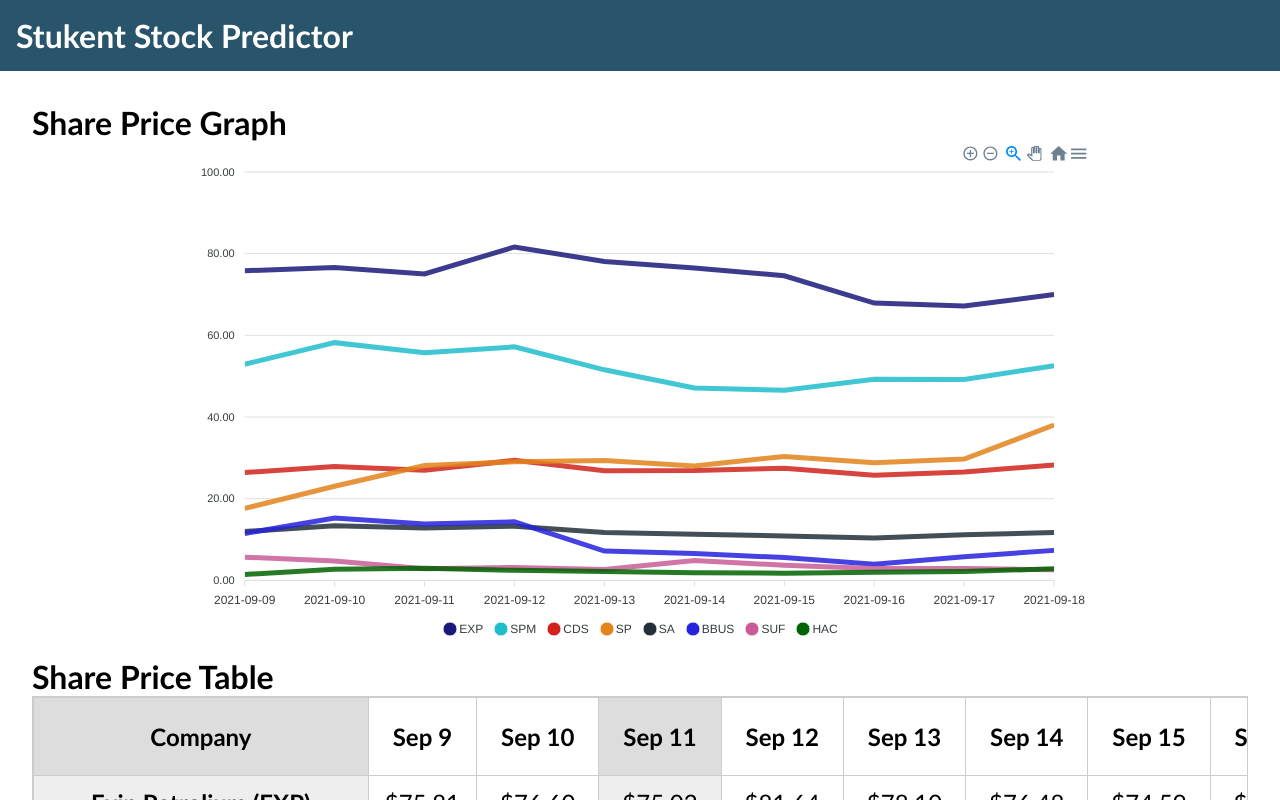
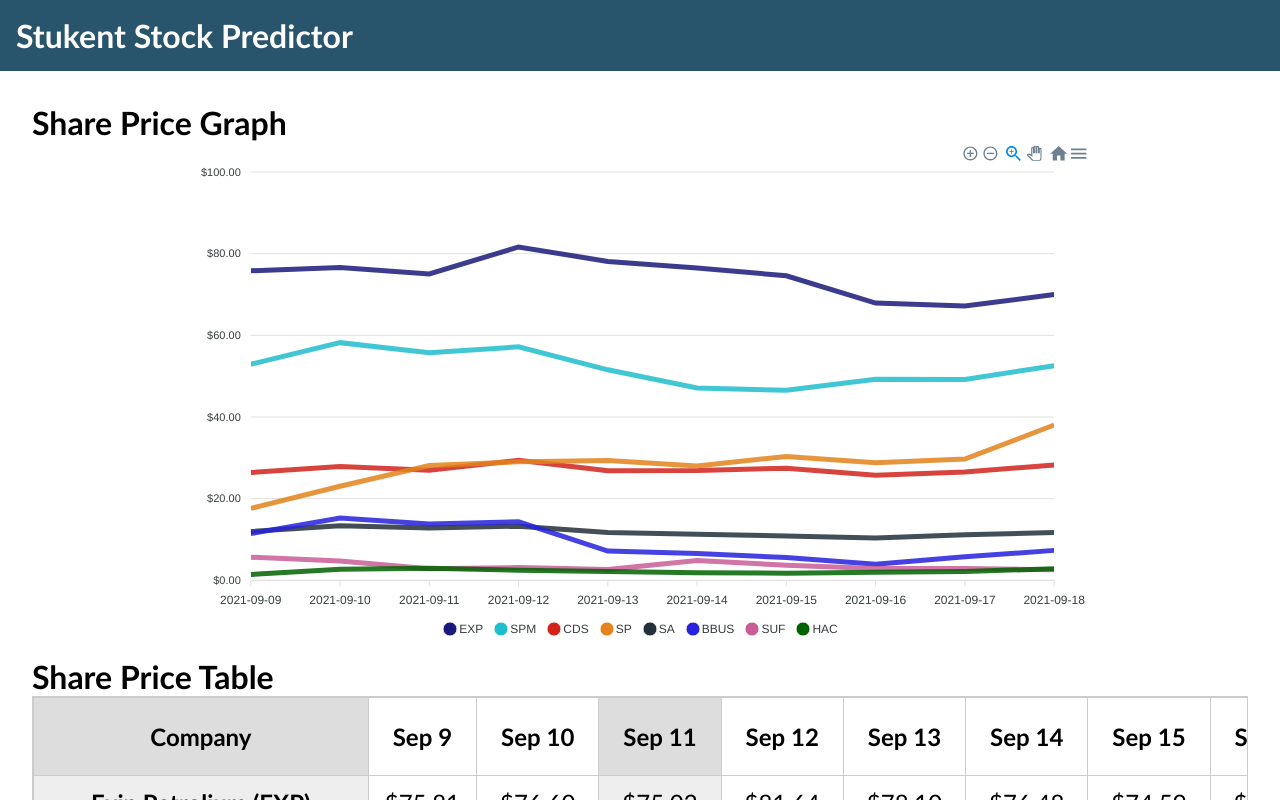
Before and after one commit to SoshJam/stukent-stock-predictor, a React (Create React App) app: page / in a window 1280 px wide. Shown: the top 800 px of the page. Built offline with nearby package versions, Linux system fonts and the light colour scheme.

Commit message:
Added dollar sign amounts to line chart

```diff
--- a/src/components/LineChart.js
+++ b/src/components/LineChart.js
@@ -159,7 +159,14 @@ class LineChart extends React.Component {
                         '#2622DD', // BBUS
                         '#C95C97', // SUF
                         '#016301' // HAC
-                    ]
+                    ],
+                    yaxis: {
+                        labels: {
+                            formatter: function (value) {
+                                return "$" + value.toFixed(2);
+                            }
+                        },
+                    },
                 }}
                 series={this.state.chartData}
                 type="line"
```
